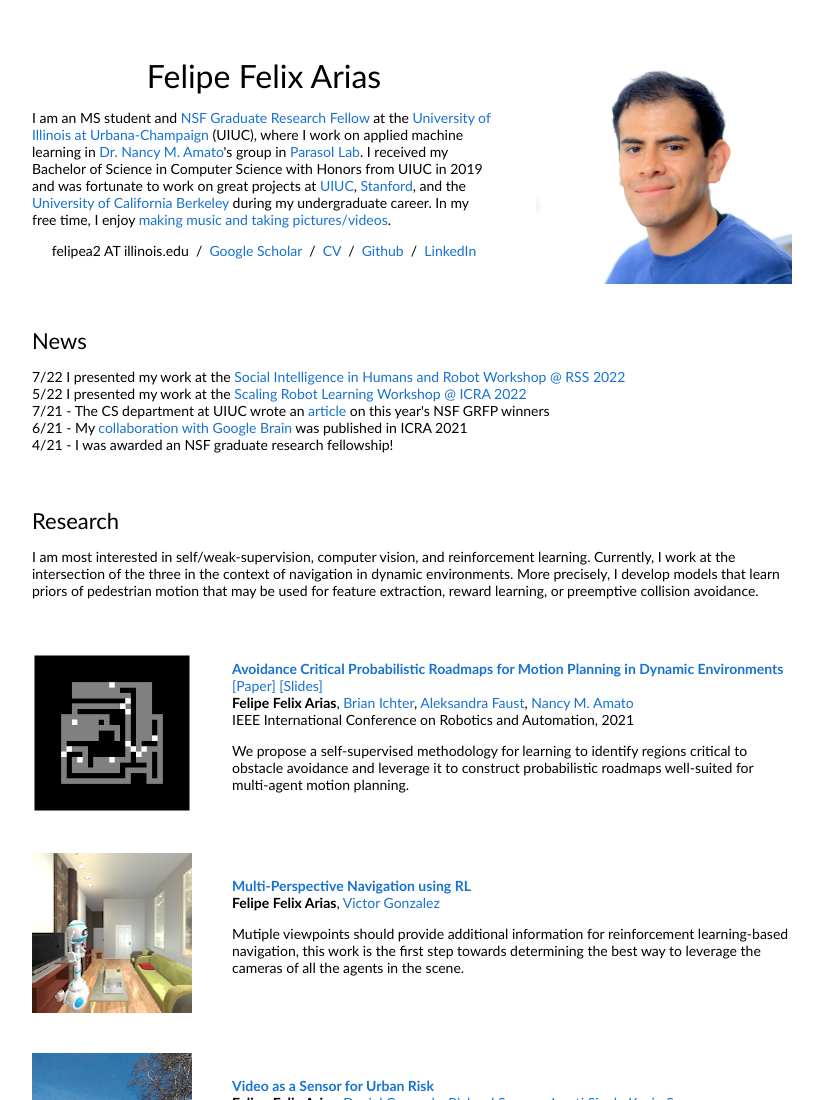
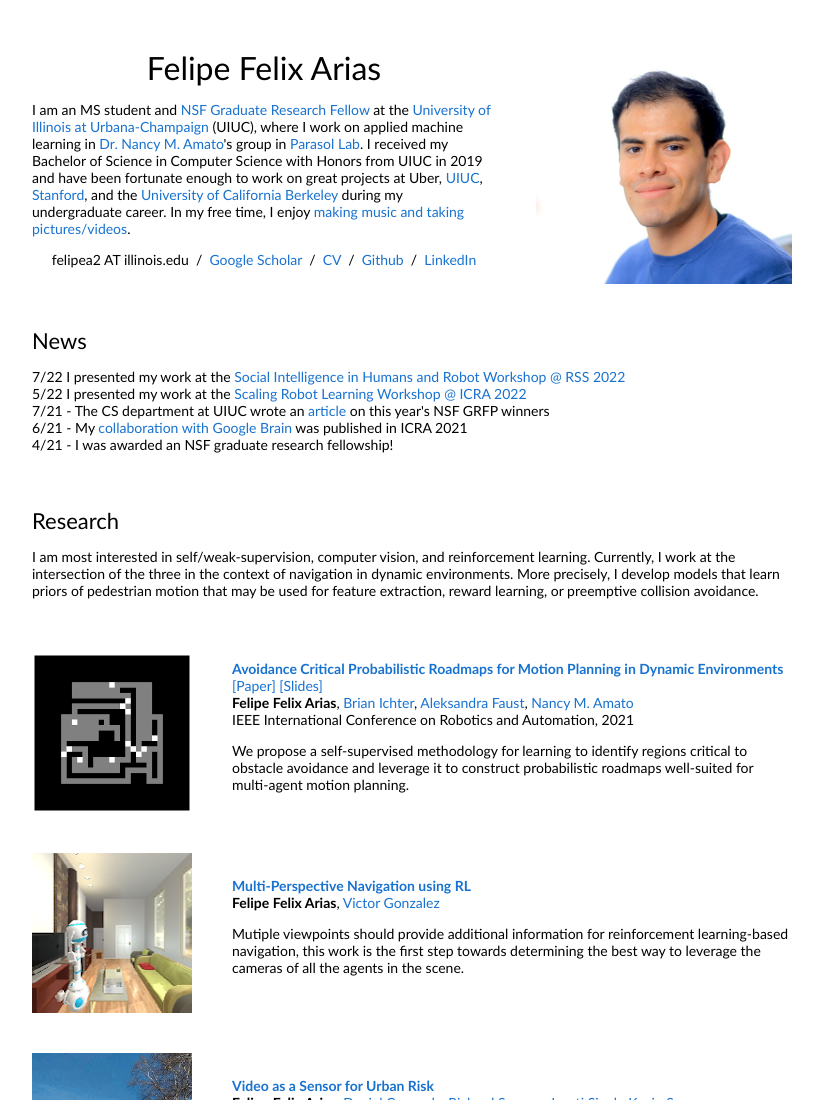
Before and after one commit to felipefelixarias/felipefelixarias.github.io, a plain HTML site: page index.html in a window 1280 px wide. Shown: the top 1100 px of the page, without its empty margins (228-1051 px from the left). Drawn offline with Linux system fonts and the light colour scheme.

Commit message:
updated intro

```diff
--- a/index.html
+++ b/index.html
@@ -19,7 +19,7 @@
               <p style="text-align:center">
                 <name>Felipe Felix Arias</name>
               </p>
-              <p>I am an MS student and <a href="https://www.nsfgrfp.org/">NSF Graduate Research Fellow</a> at the <a href="https://illinois.edu/">University of Illinois at Urbana-Champaign</a> (UIUC), where I work on applied machine learning in <a href="https://parasollab.web.illinois.edu/people/amato/">Dr. Nancy M. Amato</a>'s group in <a href="https://parasollab.web.illinois.edu/">Parasol Lab</a>. I received my Bachelor of Science in Computer Science with Honors from UIUC in 2019 and was fortunate to work on great projects at <a href="https://math.illinois.edu/research/igl">UIUC</a>, <a href="https://hazyresearch.stanford.edu/">Stanford</a>, and the <a href="https://amplab.cs.berkeley.edu/">University of California Berkeley</a> during my undergraduate career. In my free time, I enjoy <a href="https://www.instagram.com/felexfelen/"> making music and taking pictures/videos</a>.
+              <p>I am an MS student and <a href="https://www.nsfgrfp.org/">NSF Graduate Research Fellow</a> at the <a href="https://illinois.edu/">University of Illinois at Urbana-Champaign</a> (UIUC), where I work on applied machine learning in <a href="https://parasollab.web.illinois.edu/people/amato/">Dr. Nancy M. Amato</a>'s group in <a href="https://parasollab.web.illinois.edu/">Parasol Lab</a>. I received my Bachelor of Science in Computer Science with Honors from UIUC in 2019 and have been fortunate enough to work on great projects at Uber, <a href="https://math.illinois.edu/research/igl">UIUC</a>, <a href="https://hazyresearch.stanford.edu/">Stanford</a>, and the <a href="https://amplab.cs.berkeley.edu/">University of California Berkeley</a> during my undergraduate career. In my free time, I enjoy <a href="https://www.instagram.com/felexfelen/"> making music and taking pictures/videos</a>.
               </p>
               <p style="text-align:center">
                 felipea2 AT illinois.edu &nbsp/&nbsp
```
